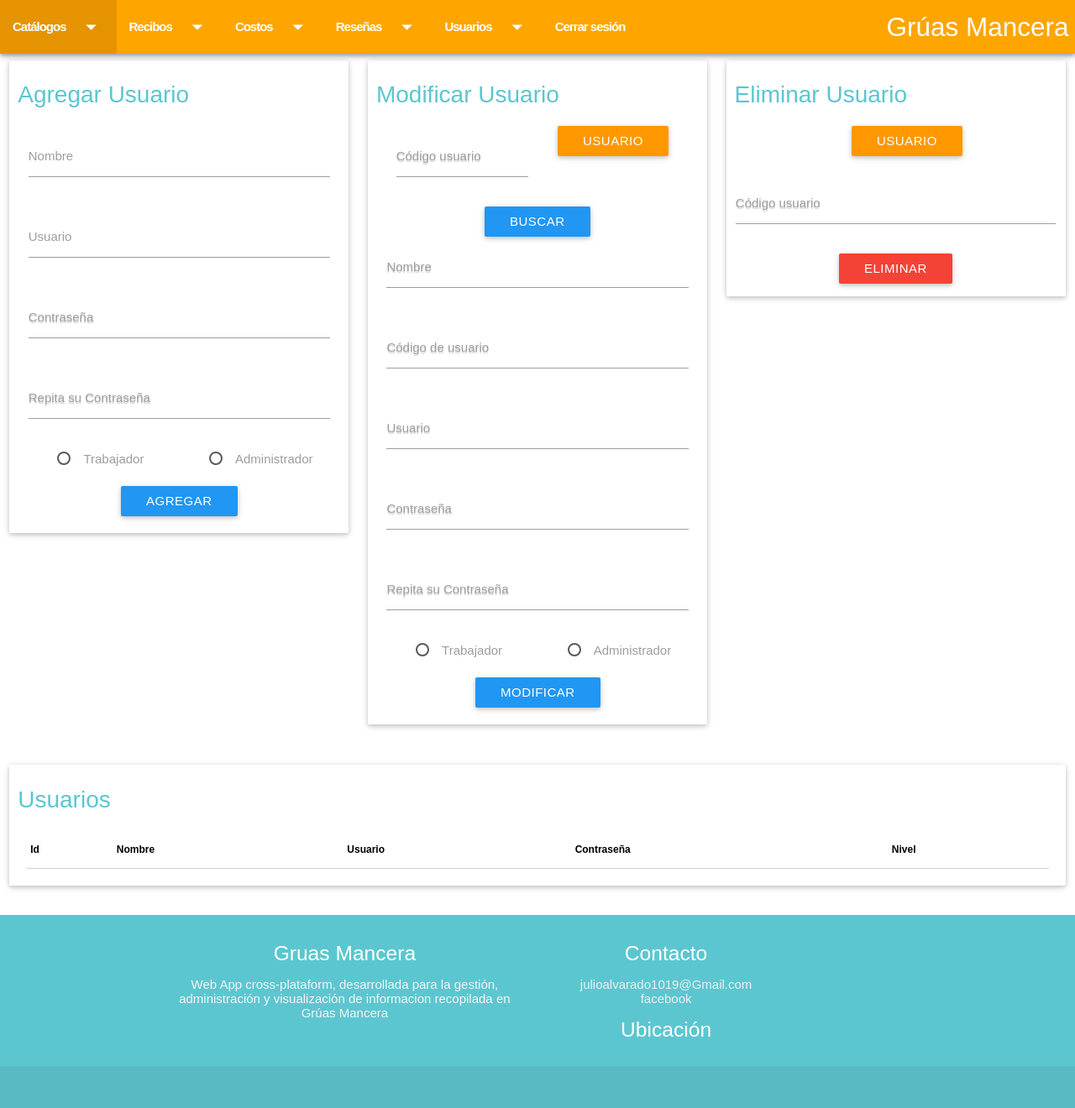
After one commit to julyuz/Proyecto-Gruas-Unido---copia, a PHP site: page /usuarios.php in a window 1280 px wide. The commit adds this page. Shown: the whole page at 84% size. Run offline with PHP 8.4, Linux system fonts and the light colour scheme; a user stored in the database is signed in; lists and menus that the app fills with data are empty.

Commit message:
Agregando código necesario para hacer el ABCD  de los usuarios, asi como verificar si la sesion existe y si tiene los permisos necesarios  para acceder a este apartado ( usuarios )

```diff
--- /dev/null
+++ b/usuarios.php
@@ -0,0 +1,240 @@
+<?php
+	include('inc/header.php');
+	session_start();
+	if(isset($_SESSION['Usuario']) and $_SESSION['Nivel']=='1'){
+
+	}else{
+		header("Location: index.php?Error=Acceso denegado");
+	}
+?>
+
+
+
+<meta chartset="UTF-8">
+    <div class="row" id="row1_usuarios">
+
+     	<div class="col s12 m12 l4" id="agregar_usuarios">
+          <div class="card">
+            <!--<div class="card-content">-->
+                <div class="row">
+                  <h2 class="title">Agregar Usuario</h2>
+                  <form class="col s12">
+
+                    <div class="row">
+                      <div class="input-field col s12">
+                        <input  id="nombre" type="text" class="validate" required>
+                        <label for="first_name">Nombre</label>
+                      </div>
+                    </div>
+
+                     <div class="row">
+                      <div class="input-field col s12">
+                        <input  id="usuario" type="text" class="validate" required>
+                        <label for="first_name">Usuario</label>
+                      </div>
+                    </div>
+
+                    <div class="row">
+                      <div class="input-field col s12">
+                        <input  id="pass" type="password" placeholder="Contraseña" class="validate" required>
+                        <label for="first_name">Contraseña</label>
+                      </div>
+                    </div>
+
+                    <div class="row">
+                      <div class="input-field col s12">
+                        <input  id="pass1" type="password" placeholder="Repita su Contraseña" class="validate" required>
+                        <label for="first_name">Repita su Contraseña</label>
+                      </div>
+                    </div>
+
+                    <div class="row">
+                    	<div class="col s6">
+      						      <input name = "nivel"  type = "radio" id="trabaj" />
+      						      <label for = "trabaj">Trabajador</label>
+                    	</div>
+                    	<div class="col s6">
+                    		<input class="with-gap" name="nivel" type="radio" id="admin" />
+        						    <label for="admin" >Administrador</label>
+                    	</div>
+                    </div>
+
+                    <div class="row">
+                      <a class="waves-effect waves-teal btn blue" onclick="agregarUsuario()">Agregar</a>
+                    </div>
+                  </form>
+
+                </div>
+            <!--</div>-->
+          </div>
+      </div>
+
+      <div class="col s12 m12 l4" id="modificar_usuarios">
+          <div class="card">
+            <!--<div class="card-content">-->
+                <div class="row">
+                  <h2 class="title">Modificar Usuario</h2>
+                  <form class="col s12">
+
+                    <div class="row">
+
+                      <div class="col s12">
+                        <!-- Modal Trigger -->
+                          <div class="row">
+                              <div class="input-field col s6">
+                                <input  id="usuarioBuscar" placeholder="Código usuario" type="text" class="validate" required>
+                                <label for="first_name">Código usuario</label>
+                              </div>
+
+                              <div class="col s6">
+                                <a class="waves-effect waves-light
+                                btn orange modal-triggerGetAllUsers"
+                                href="#modalGetAllUsers" onclick="getAllUsers()">Usuario</a>
+                              </div>
+                          </div>
+
+                        <!-- Modal Structure -->
+                        <div id="modalGetAllUsers" class="modal">
+                          <div class="modal-content" id="modal-contentGetAllUsers">
+                            <h4>Usuarios</h4>
+                            <p>Elija un usuario:</p>
+
+                            <table id="tableAllUsers" class="display responsive-table"  cellspacing="0"  style="font-size:12x;">
+                              <thead>
+                                <tr id="pointer">
+
+                                <th>Id</th>
+                                <th>Nombre</th>
+                                <th>Usuario</th>
+                                <th>Contraseña</th>
+                                <th>Nivel</th>
+
+                                </tr>
+                              </thead>
+                              <tbody id ="tbodyAllUsers">
+
+                              </tbody>
+                            </table>
+
+                          </div>
+                          <div class="modal-footer">
+                            <a href="#!" class=" modal-action
+                            modal-close waves-effect waves-green btn-flat">Aceptar</a>
+                          </div>
+                        </div>
+                      </div>
+
+                      <a href="#!" class="btn waves-effect blue" onclick="buscarUsuario()">buscar</a>
+
+                      <div class="input-field col s12">
+                        <input  id="nombreActualizar" placeholder="Nombre" type="text" class="validate" required>
+                        <label for="first_name">Nombre</label>
+                      </div>
+                    </div>
+
+                    <div class="row">
+                      <div class="input-field col s12">
+                        <input id="co" type="text" placeholder = "Código de usuario" class="validate" max-length="20" required>
+                        <label for="first_name">Código de usuario</label>
+                      </div>
+                    </div>
+
+                    <div class="row">
+                      <div class="input-field col s12">
+                        <input  id="usuarioActualizar" placeholder ="Usuario" type="text" class="validate" required>
+                        <label for="first_name">Usuario</label>
+                      </div>
+                    </div>
+
+                    <div class="row">
+                      <div class="input-field col s12">
+                        <input  id="passActualizar" type="password" placeholder="Contraseña" class="validate" required>
+                        <label for="first_name">Contraseña</label>
+                      </div>
+                    </div>
+
+                    <div class="row">
+                      <div class="input-field col s12">
+                        <input  id="pass1Actualizar" type="password" placeholder="Repita su Contraseña" class="validate" required>
+                        <label for="first_name">Repita su Contraseña</label>
+                      </div>
+                    </div>
+
+                    <div class="row">
+                      <div class="col s6">
+                        <input name = "nivelActualizar"  type = "radio" id="trabajActualizar" />
+                        <label for = "trabajActualizar">Trabajador</label>
+                      </div>
+                      <div class="col s6">
+                        <input class="with-gap" name="nivelActualizar" type="radio" id="adminActualizar" />
+                        <label for="adminActualizar" >Administrador</label>
+                      </div>
+                    </div>
+
+                    <div class="row">
+                      <a class="waves-effect btn blue" onclick="modificarUsuario()">Modificar</a>
+                    </div>
+                  </form>
+
+                </div>
+            <!--</div>-->
+          </div>
+      </div>
+
+      <div class="col s12 m12 l4" id="eliminar_usuarios">
+          <div class="card">
+              <div class="row">
+                  <h2 class="title">Eliminar Usuario</h2>
+
+                    <div class="col s12">
+                      <!-- Modal Trigger -->
+                          <div class="row">
+                              <div class="col s4 offset-s4">
+                                <a class="waves-effect waves-light
+                                btn orange modal-triggerGetAllUsers"
+                                href="#modalGetAllUsers" onclick="getAllUsers()">Usuario</a>
+                              </div>
+                          </div>
+
+                    </div>
+
+                    <div class="input-field col s12">
+                      <input id="codigoEliminar" type="text" class="validate" placeholder="Código usuario" required>
+                      <label for="icon_prefix">Código usuario</label>
+                    </div>
+               </div>
+               <a class="waves-effect btn red" onclick="eliminarUsuario()">Eliminar</a>
+               <div class="row">
+                 <p></p>
+               </div>
+
+          </div>
+      </div>
+    </div>
+
+  <div class="row">
+    <div class="col s12 m12 l12" id ="consultar_usuarios">
+          <div class="card">
+           <h2 class="title">Usuarios</h2>
+            <div class="card-content">
+              <table id="example" class="display responsive-table"  cellspacing="0"  style="font-size:12px;">
+                <thead>
+                  <tr>
+                    <th>Id</th>
+                    <th>Nombre</th>
+                    <th>Usuario</th>
+                    <th>Contraseña</th>
+                    <th>Nivel</th>
+                  </tr>
+                </thead>
+                <tbody  id="muestra">
+
+                </tbody>
+              </table>
+            </div> <!-- fin card-content -->
+          </div> <!-- fin card -->
+    </div>
+  </div> <!-- fin row -->
+	<script src="js/usuario_1.js"></script>
+	<script src="js/funciones_generales.js"></script>
+<?php include('inc/footer.php'); ?>
```
Also changed, not shown: js/usuario_1.js (added, +267 -0 lines), table/usuarios.php (+46 -26 lines).
